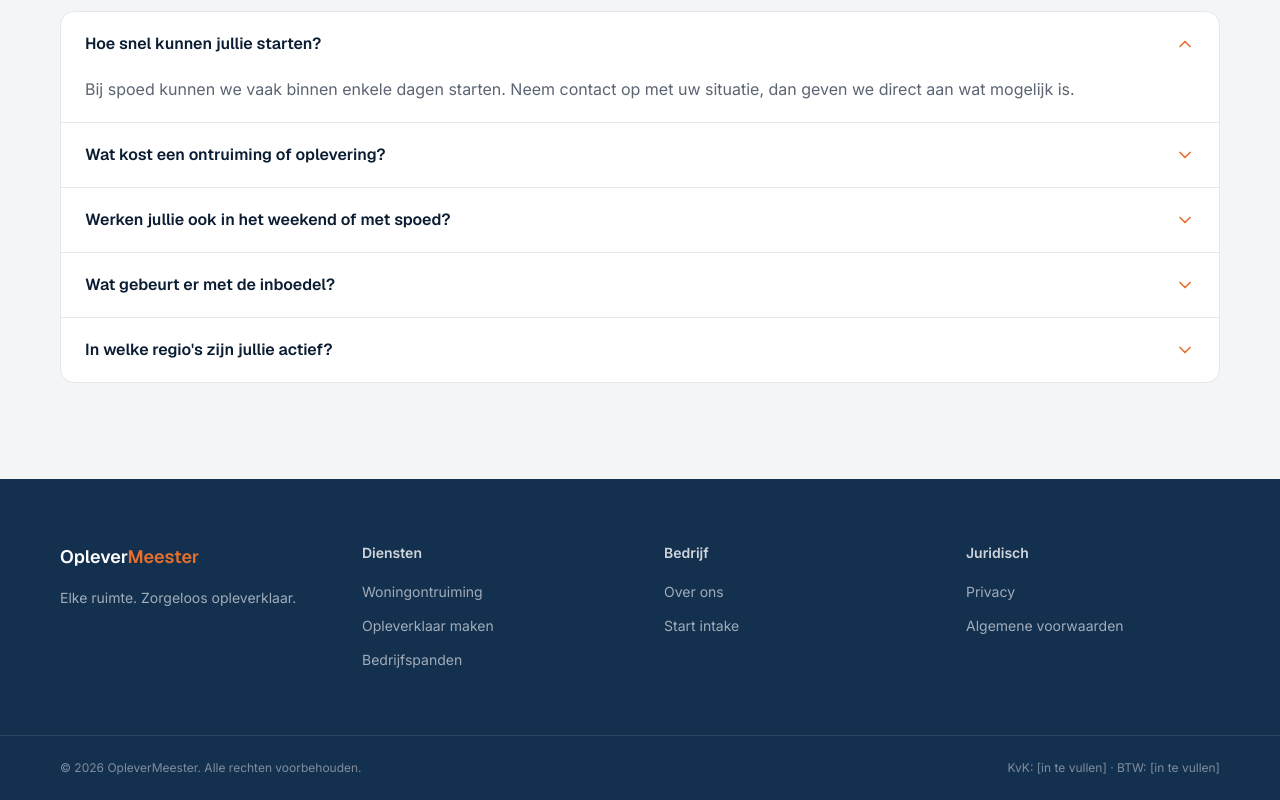
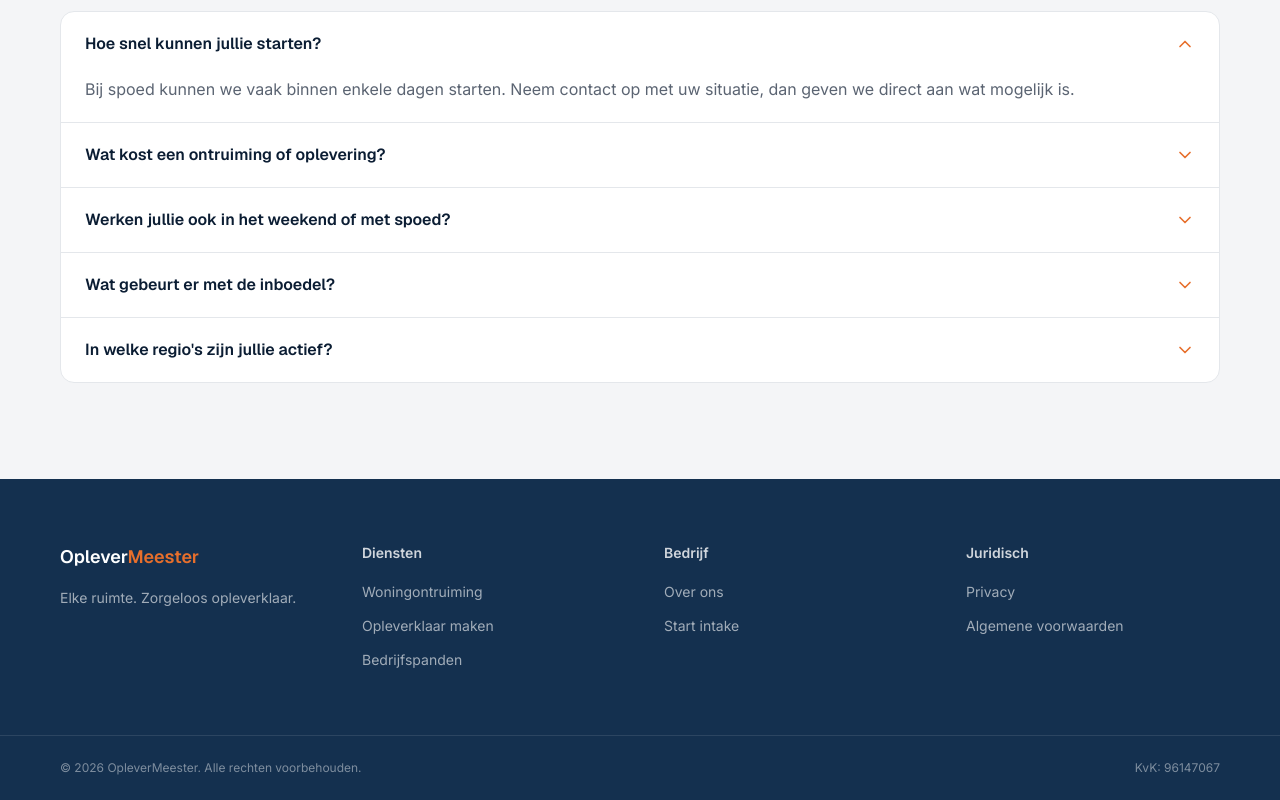
Before and after one commit to sandvlietbv/OpleverMeester, a Next.js app: page / in a window 1280 px wide. Shown: the part 5181-5981 px from the top of the page. Built offline with nearby package versions, Linux system fonts and the light colour scheme.

Commit message:
Add OpleverMeester KvK number to footer

```diff
--- a/components/Footer.tsx
+++ b/components/Footer.tsx
@@ -60,7 +60,7 @@ export default function Footer() {
       <div className="border-t border-white/10">
         <div className="container-om flex flex-col gap-2 py-6 text-xs text-white/45 sm:flex-row sm:items-center sm:justify-between">
           <span>© {new Date().getFullYear()} OpleverMeester. Alle rechten voorbehouden.</span>
-          <span>KvK: [in te vullen] · BTW: [in te vullen]</span>
+          <span>KvK: 96147067</span>
         </div>
       </div>
     </footer>
```
